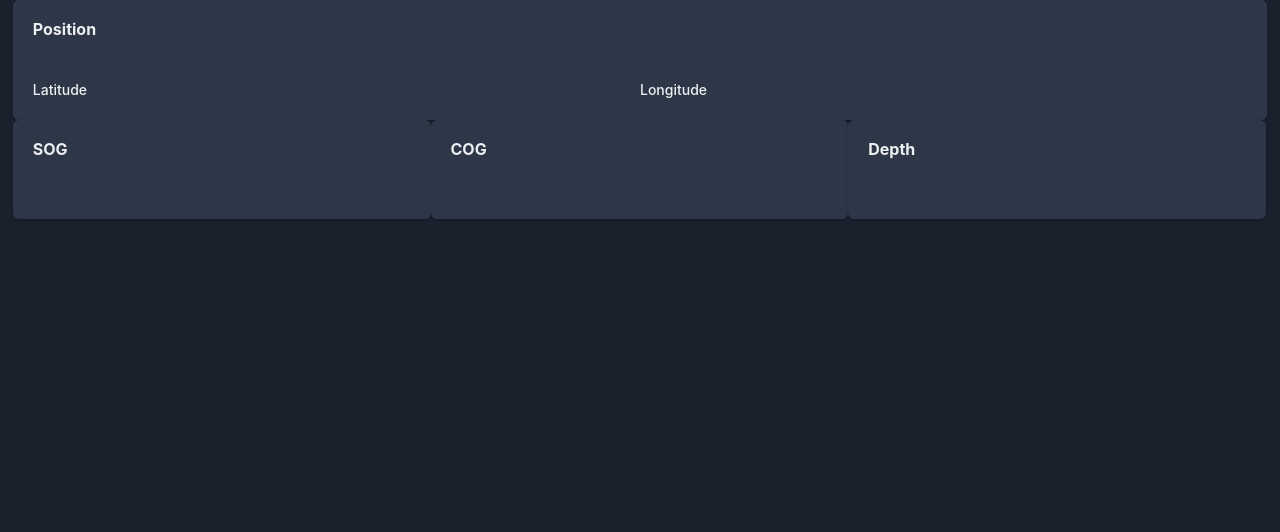
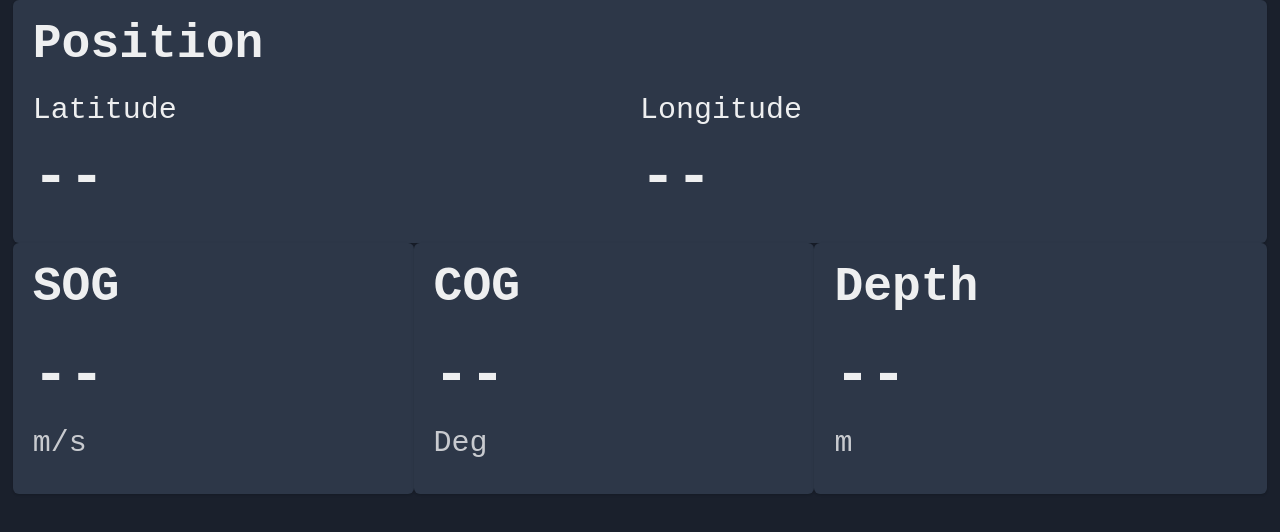
Before and after one commit to avivenzio/bosun-box, a React app in the folder client/: page / in a window 1280 px wide. Shown: the top 532 px of the page. Built offline with nearby package versions, Linux system fonts and the light colour scheme; no server answers.

Commit message:
update styles, add full screen mode

```diff
--- a/client/package.json
+++ b/client/package.json
@@ -33,6 +33,8 @@
     "@chakra-ui/react": "^2.4.6",
     "@emotion/react": "^11.10.5",
     "@emotion/styled": "^11.10.5",
+    "@fontsource/roboto": "^4.5.8",
+    "@fontsource/roboto-mono": "^4.5.8",
     "framer-motion": "^8.1.7",
     "react": "^18.2.0",
     "react-dom": "^18.2.0",
--- a/client/src/App.tsx
+++ b/client/src/App.tsx
@@ -1,12 +1,17 @@
+import "@fontsource/roboto/300.css";
+import "@fontsource/roboto/400.css";
+import "@fontsource/roboto/500.css";
+import "@fontsource/roboto/700.css";
+
 import React from "react";
 import { ChakraProvider } from "@chakra-ui/react";
-import { Display } from "./signalK/Display";
+import { DataPanel } from "./signalK/DataPanel";
 import theme from "./theme";
 
 export const App = () => {
   return (
     <ChakraProvider theme={theme}>
-      <Display />
+      <DataPanel />
     </ChakraProvider>
   );
 };
--- /dev/null
+++ b/client/src/components/stat.ts
@@ -0,0 +1,21 @@
+import { statAnatomy } from "@chakra-ui/anatomy";
+import { createMultiStyleConfigHelpers } from "@chakra-ui/react";
+
+const { definePartsStyle, defineMultiStyleConfig } =
+  createMultiStyleConfigHelpers(statAnatomy.keys);
+
+export const statTheme = defineMultiStyleConfig({
+  sizes: {
+    // define the styles for this size variant
+    xl: definePartsStyle({
+      label: { fontSize: "3xl" },
+      helpText: { fontSize: "3xl" },
+      number: { fontSize: "6xl" },
+    }),
+    full: definePartsStyle({
+      label: { fontSize: "7xl" },
+      helpText: { fontSize: "7xl" },
+      number: { fontSize: "12rem" },
+    }),
+  },
+});
--- /dev/null
+++ b/client/src/signalK/DataPanel.tsx
@@ -0,0 +1,79 @@
+import { Box } from "@chakra-ui/react";
+import React, { useState } from "react";
+import { DataCard, DataCardProps } from "./components/DataCard";
+import { useSignalK } from "./state/useSignalK";
+
+export const DataPanel = () => {
+  const { signalKState } = useSignalK();
+
+  const [fullCard, setFullCard] = useState<Partial<DataCardProps | null>>(null);
+
+  return (
+    <Box display="flex" flexDirection="column" boxSize={"98%"} margin="auto">
+      {fullCard === null ? (
+        <>
+          <Box width="100%">
+            <DataCard
+              headerText="Position"
+              onExpand={setFullCard}
+              stats={[
+                {
+                  label: "Latitude",
+                  data: signalKState["navigation.position"]?.latitude,
+                },
+                {
+                  label: "Longitude",
+                  data: signalKState["navigation.position"]?.longitude,
+                },
+              ]}
+            />
+          </Box>
+          <Box display="flex" width="100%">
+            <DataCard
+              headerText="SOG"
+              onExpand={setFullCard}
+              stats={[
+                {
+                  data: signalKState["navigation.speedOverGround"],
+                  unit: "m/s",
+                },
+              ]}
+              flexGrow="1"
+            />
+            <DataCard
+              headerText="COG"
+              onExpand={setFullCard}
+              stats={[
+                {
+                  data: signalKState["navigation.courseOverGroundTrue"],
+                  unit: "Deg",
+                },
+              ]}
+              flexGrow="1"
+            />
+            <DataCard
+              headerText="Depth"
+              onExpand={setFullCard}
+              stats={[
+                {
+                  data: signalKState["environment.depth.belowTransducer"],
+                  unit: "m",
+                },
+              ]}
+              flexGrow="1"
+            />
+          </Box>
+        </>
+      ) : (
+        <Box>
+          <DataCard
+            {...(fullCard as DataCardProps)}
+            onExpand={() => setFullCard(null)}
+            isFull
+            flexGrow="1"
+          />
+        </Box>
+      )}
+    </Box>
+  );
+};
--- a/client/src/signalK/Display.tsx
+++ /dev/null
@@ -1,82 +0,0 @@
-import {
-  Box,
-  Card,
-  CardBody,
-  CardHeader,
-  Heading,
-  Stat,
-  StatGroup,
-  StatLabel,
-  StatNumber,
-} from "@chakra-ui/react";
-import React from "react";
-import { useSignalK } from "./state/useSignalK";
-
-export const Display = () => {
-  const { signalKState } = useSignalK();
-  return (
-    <Box display="flex" flexDirection="column" boxSize={"98%"} margin="auto">
-      <Box width="100%">
-        <Card width="100%">
-          <CardHeader padding={5}>
-            <Heading size="sm">Position</Heading>
-          </CardHeader>
-          <CardBody>
-            <StatGroup>
-              <Stat>
-                <StatLabel>Latitude</StatLabel>
-                <StatNumber>
-                  {signalKState["navigation.position"]?.latitude.toFixed(4)}
-                </StatNumber>
-              </Stat>
-              <Stat>
-                <StatLabel>Longitude</StatLabel>
-                <StatNumber>
-                  {signalKState["navigation.position"]?.longitude.toFixed(4)}
-                </StatNumber>
-              </Stat>
-            </StatGroup>
-          </CardBody>
-        </Card>
-      </Box>
-      <Box display="flex" width="100%">
-        <Card w="33.3%">
-          <CardHeader>
-            <Heading size="sm">SOG</Heading>
-          </CardHeader>
-          <CardBody>
-            <Stat>
-              <StatNumber>
-                {signalKState["navigation.speedOverGround"]?.toFixed(4)}
-              </StatNumber>
-            </Stat>
-          </CardBody>
-        </Card>
-        <Card w="33.3%">
-          <CardHeader>
-            <Heading size="sm">COG</Heading>
-          </CardHeader>
-          <CardBody>
-            <Stat>
-              <StatNumber>
-                {signalKState["navigation.courseOverGroundTrue"]?.toFixed(4)}
-              </StatNumber>
-            </Stat>
-          </CardBody>
-        </Card>
-        <Card w="33.3%">
-          <CardHeader>
-            <Heading size="sm">Depth</Heading>
-          </CardHeader>
-          <CardBody>
-            <Stat>
-              <StatNumber>
-                {signalKState["environment.depth.belowTransducer"]?.toFixed(4)}
-              </StatNumber>
-            </Stat>
-          </CardBody>
-        </Card>
-      </Box>
-    </Box>
-  );
-};
--- /dev/null
+++ b/client/src/signalK/components/DataCard.tsx
@@ -0,0 +1,66 @@
+import {
+  Card,
+  CardBody,
+  CardHeader,
+  CardProps,
+  Heading,
+  Stat,
+  StatGroup,
+  StatHelpText,
+  StatLabel,
+  StatNumber,
+} from "@chakra-ui/react";
+import React from "react";
+
+interface SignalKStatProps {
+  label?: string;
+  data?: number;
+  unit?: string;
+  isFull?: boolean;
+}
+
+export interface DataCardProps extends CardProps {
+  headerText: string;
+  stats: SignalKStatProps[];
+  isFull?: boolean;
+  onExpand: (props: Partial<DataCardProps>) => void;
+}
+
+const SignalKStat = ({ label, data, unit, isFull }: SignalKStatProps) => {
+  return (
+    <Stat size={isFull ? "full" : "xl"}>
+      {label ? <StatLabel>{label}</StatLabel> : null}
+      <StatNumber>{data ? data.toFixed(4) : "--"}</StatNumber>
+      {unit ? <StatHelpText>{unit}</StatHelpText> : null}
+    </Stat>
+  );
+};
+
+export const DataCard = ({
+  headerText,
+  stats,
+  onExpand,
+  isFull = false,
+  ...cardProps
+}: DataCardProps) => {
+  return (
+    <Card {...cardProps} onClick={() => onExpand({ headerText, stats })}>
+      <CardHeader paddingLeft={5} paddingTop={5} padding={""}>
+        <Heading size={isFull ? "4xl" : "2xl"}>{headerText}</Heading>
+      </CardHeader>
+      <CardBody>
+        {stats.length > 1 ? (
+          <StatGroup>{renderSignalKStats(stats, false)}</StatGroup>
+        ) : (
+          renderSignalKStats(stats, isFull)
+        )}
+      </CardBody>
+    </Card>
+  );
+};
+
+const renderSignalKStats = (stats: SignalKStatProps[], isFull = false) => {
+  return stats.map((statProps) => {
+    return <SignalKStat isFull={isFull} {...statProps} />;
+  });
+};
--- a/client/src/signalK/state/useSignalK.ts
+++ b/client/src/signalK/state/useSignalK.ts
@@ -28,7 +28,7 @@ export const useSignalK = (): { signalKState: SignalKData } => {
 
   useEffect(() => {
     const websocket = new WebSocket(
-      "ws://localhost:3000/signalk/v1/stream?sendMeta=all"
+      `ws://${window.location.hostname}:${3000}/signalk/v1/stream?sendMeta=all`
     );
     websocket.onopen = () => {
       console.log("connected");
--- a/client/src/theme.ts
+++ b/client/src/theme.ts
@@ -1,15 +1,23 @@
 // theme.ts
 
 // 1. import `extendTheme` function
-import { extendTheme, type ThemeConfig } from '@chakra-ui/react'
+import { extendTheme, type ThemeConfig } from "@chakra-ui/react";
+import { statTheme } from "./components/stat";
 
 // 2. Add your color mode config
 const config: ThemeConfig = {
-  initialColorMode: 'dark',
+  initialColorMode: "dark",
   useSystemColorMode: false,
-}
+};
 
 // 3. extend the theme
-const theme = extendTheme({ config })
+const theme = extendTheme({
+  config,
+  components: { Stat: statTheme },
+  fonts: {
+    heading: "'Roboto Mono', monospace",
+    body: "'Roboto Mono', monospace",
+  },
+});
 
-export default theme
+export default theme;
```
Also changed, not shown: client/src/index.tsx (+4 -4 lines), 1 other file (tests, documents, lock files or other folders).
